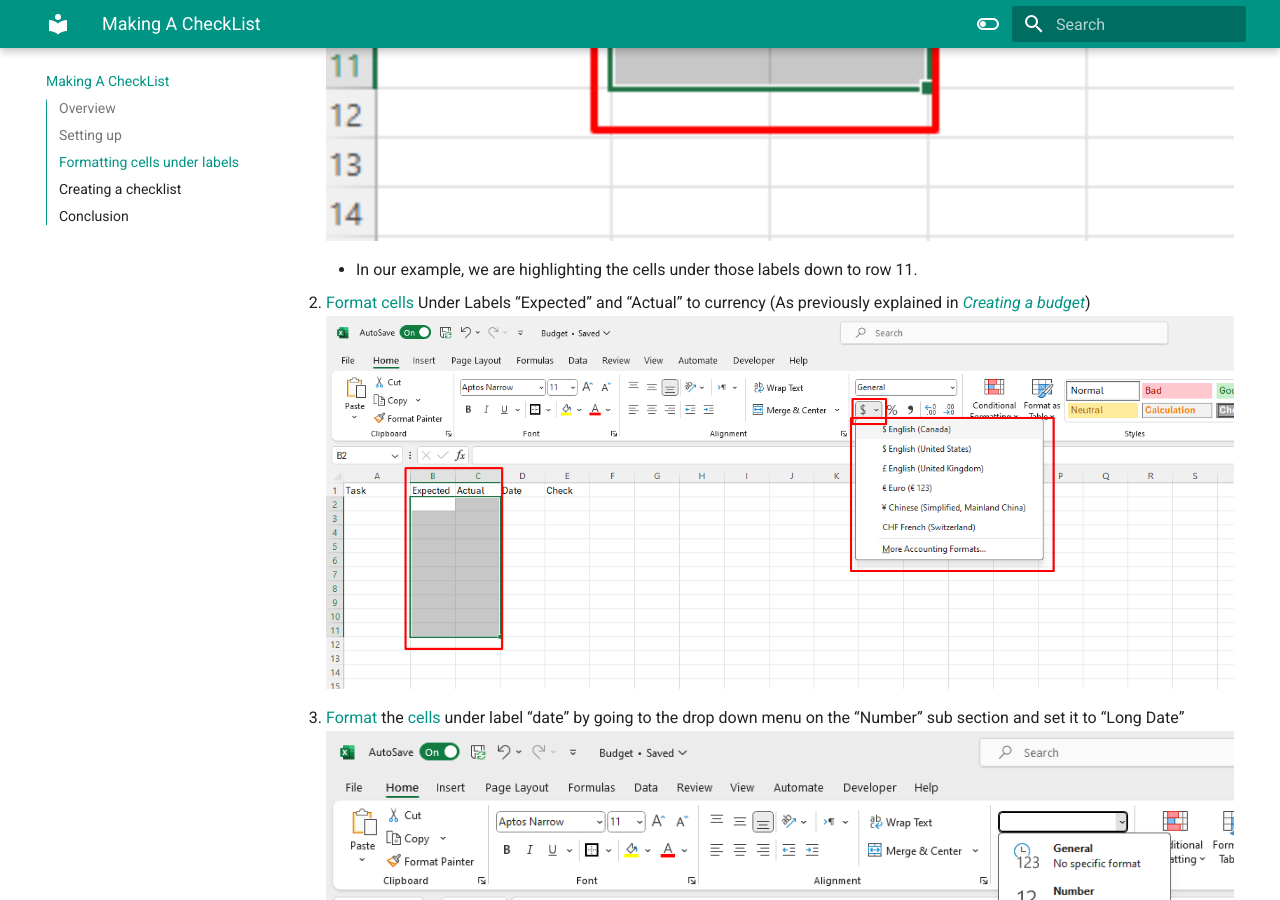
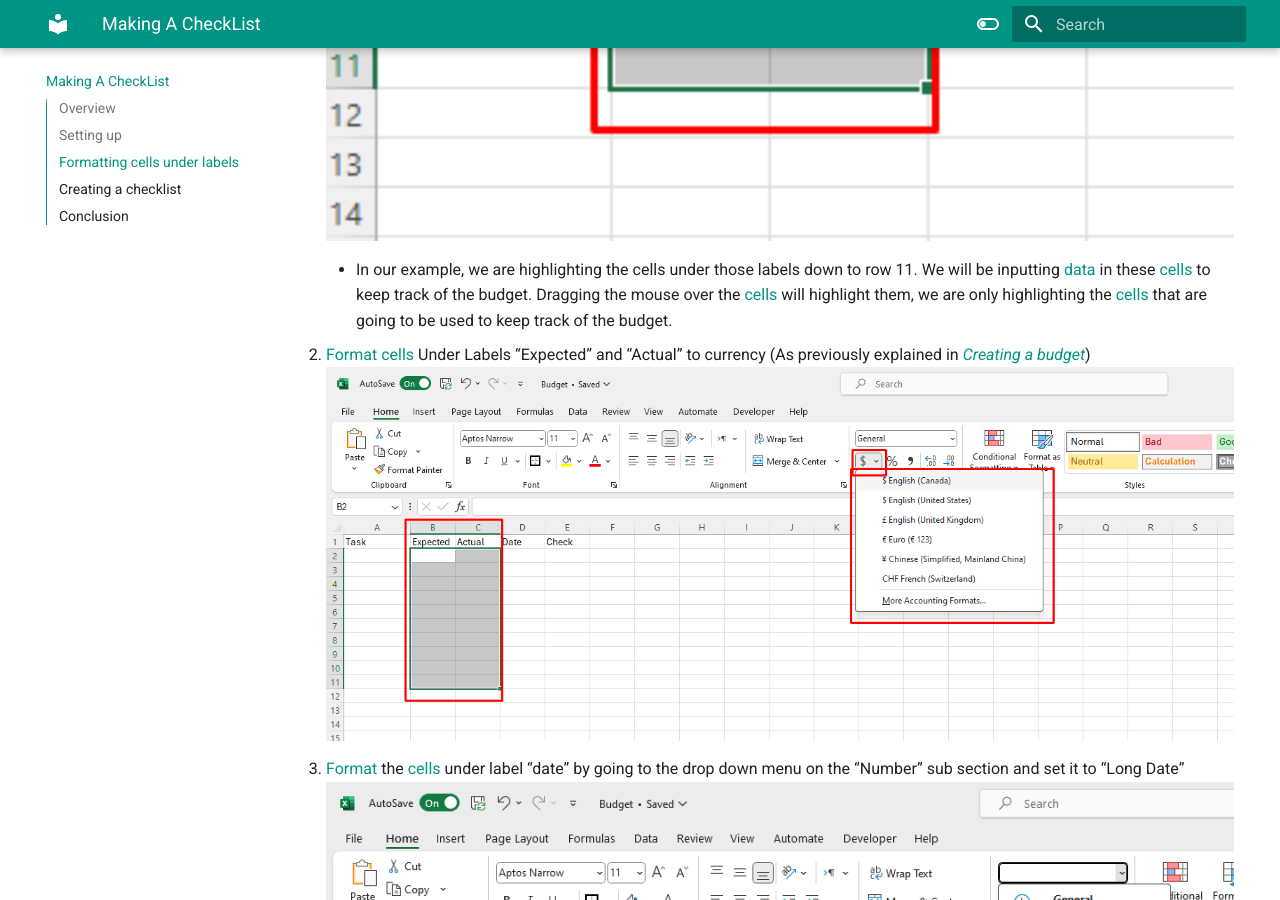
Before and after one commit to Hmute/ExcelUserDoc, an MkDocs documentation site: the page built from docs/Task3.md, in a window 1280 px wide and 900 px high, scrolled down 3962 px. Built offline with MkDocs 1.6.1 and Material for MkDocs 9.7.7, drawn with Linux system fonts in a browser that asks for light colours; emoji names are drawn with the system emoji font.

Commit message:
More info on task3

```diff
--- a/docs/Task3.md
+++ b/docs/Task3.md
@@ -48,7 +48,7 @@
 
 5. Click and drag the [cells](Glossary.md) under "Expected" and "Actual to needed amount.
 ![Task3 Image](Assets/Task3/Task3_4A.png)
-    * In our example, we are highlighting the cells under those labels down to row 11.
+    * In our example, we are highlighting the cells under those labels down to row 11. We will be inputting [data](Glossary.md) in these [cells](Glossary.md) to keep track of the budget. Dragging the mouse over the [cells](Glossary.md) will highlight them, we are only highlighting the [cells](Glossary.md) that are going to be used to keep track of the budget.
 
 5.  [Format](Glossary.md) [cells](Glossary.md) Under Labels “Expected” and “Actual” to currency (As previously explained in [_Creating a budget_](Task1.md))
 ![Task3 Image](Assets/Task3/Task3_4.png)
```
